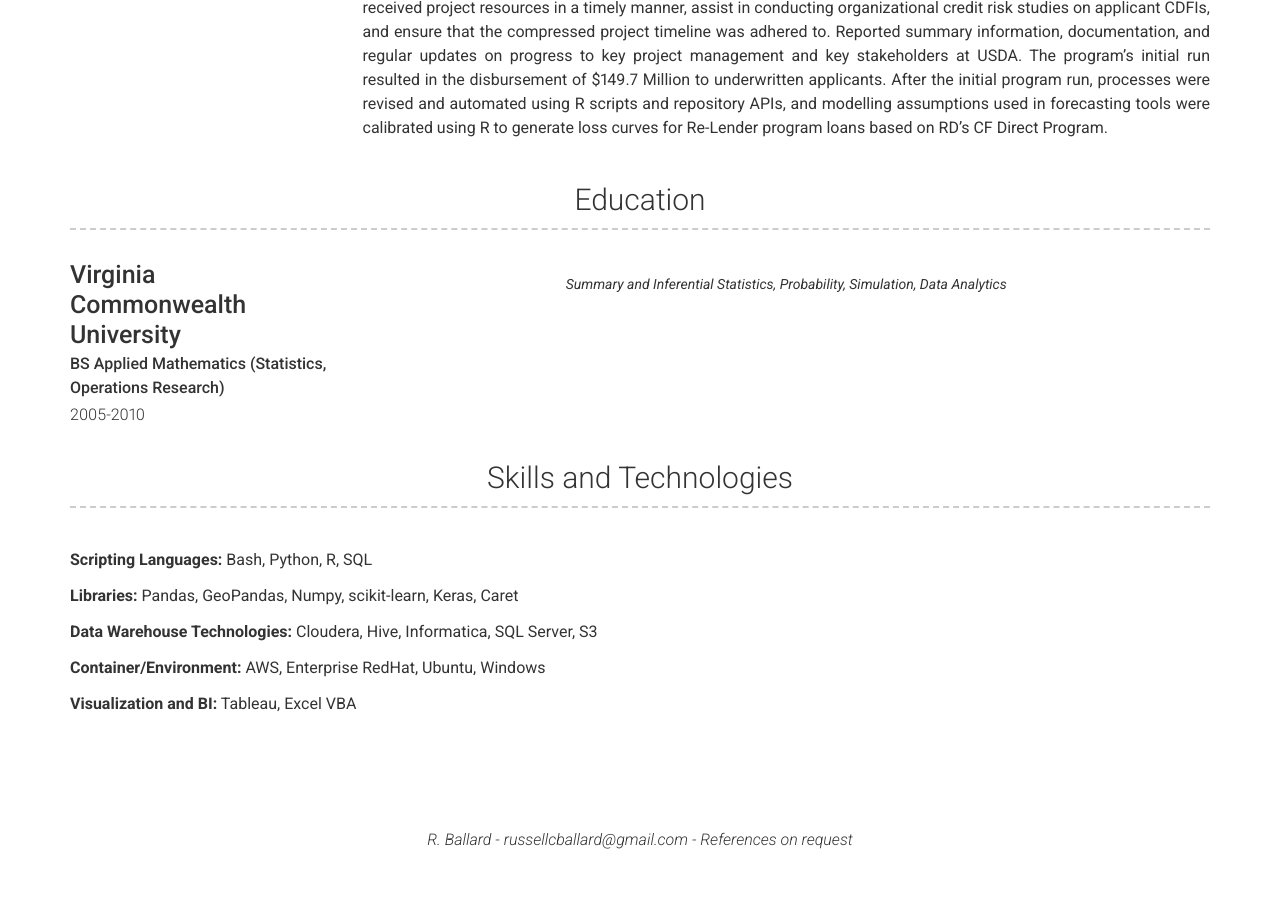
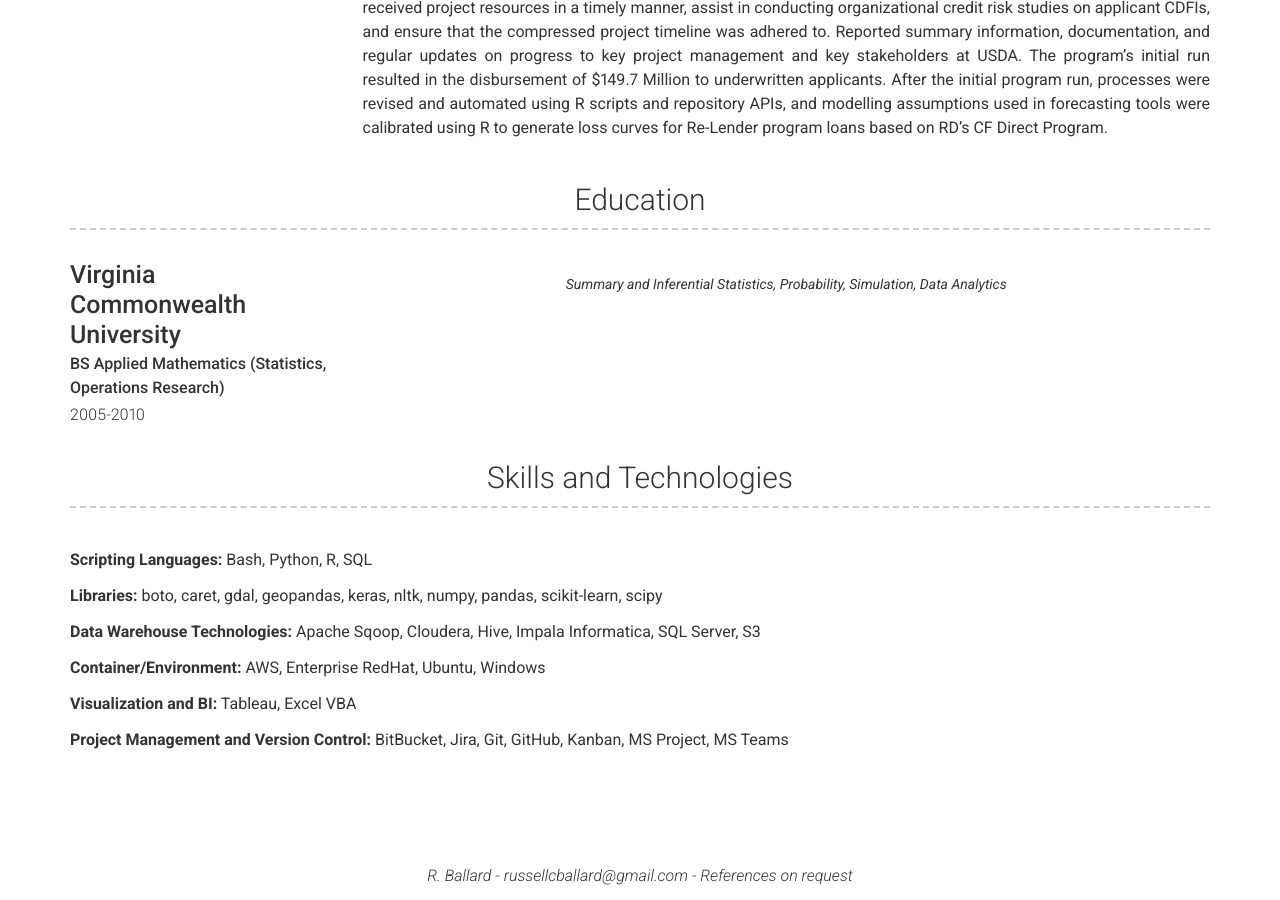
Before and after one commit to r-ballard/r-ballard.github.io, a Jekyll site: the page built from index.md, in a window 1280 px wide and 900 px high, scrolled down 2346 px. Built offline with Jekyll 4.4.1, drawn with Linux system fonts in a browser that asks for light colours; nearby versions of some CDN libraries; before the commit the page ends 3210 px from its top, so only the background shows below that.

Commit message:
Update technical skills

```diff
--- a/_config.yml
+++ b/_config.yml
@@ -52,13 +52,15 @@ about_content: | # this will include new lines to allow paragraphs
 more_content: | # this will include new lines to allow paragraphs
   **Scripting Languages:** Bash, Python, R, SQL
 
-  **Libraries:** Pandas, GeoPandas, Numpy, scikit-learn, Keras, Caret
+  **Libraries:**  boto, caret, gdal, geopandas, keras, nltk, numpy, pandas, scikit-learn, scipy
 
-  **Data Warehouse Technologies:** Cloudera, Hive, Informatica, SQL Server, S3
+  **Data Warehouse Technologies:** Apache Sqoop, Cloudera, Hive, Impala Informatica, SQL Server, S3
 
   **Container/Environment:** AWS, Enterprise RedHat, Ubuntu, Windows
 
   **Visualization and BI:** Tableau, Excel VBA
+
+  **Project Management and Version Control:** BitBucket, Jira, Git, GitHub, Kanban, MS Project, MS Teams
 
 # Footer
 footer_show_references: true
```
